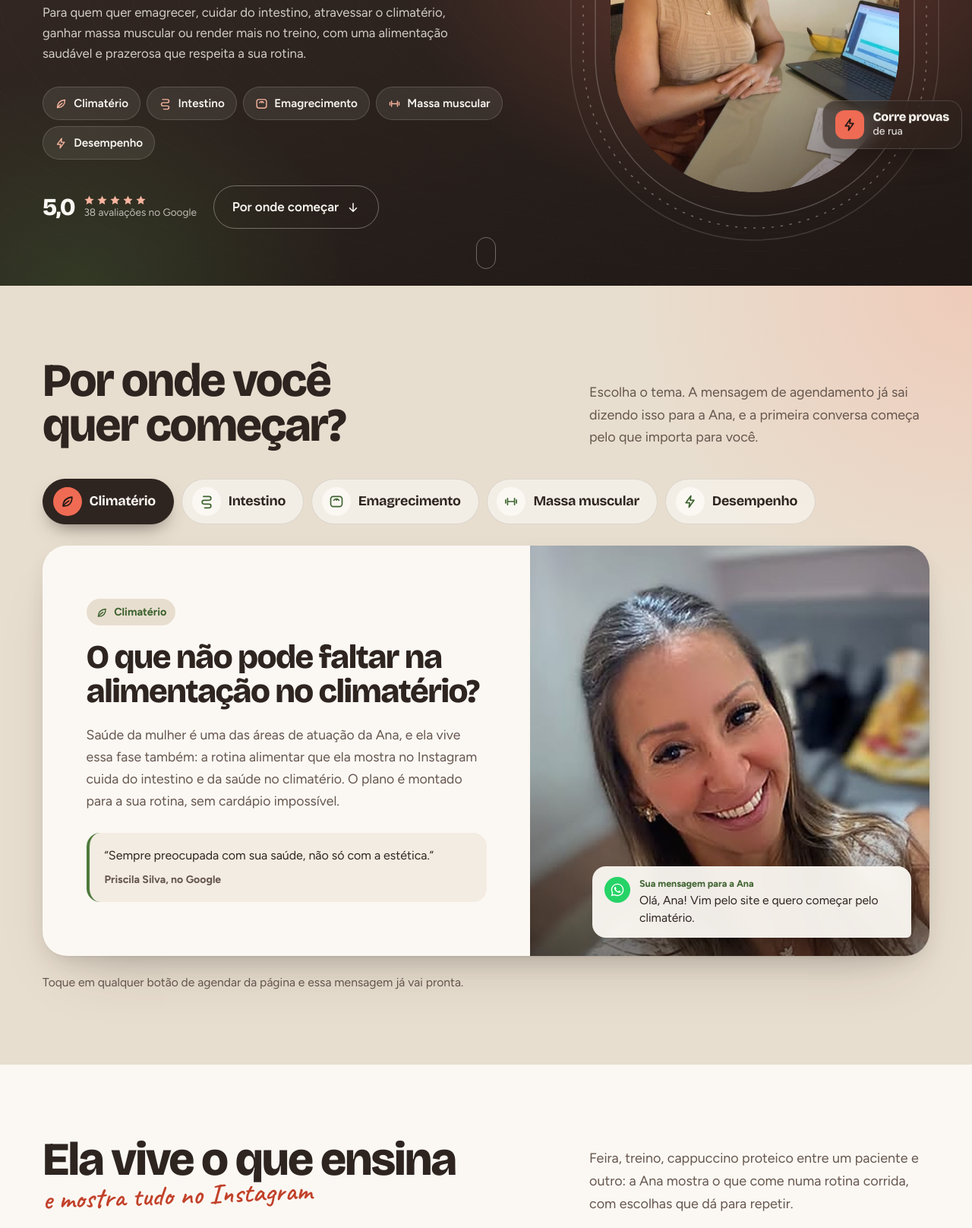
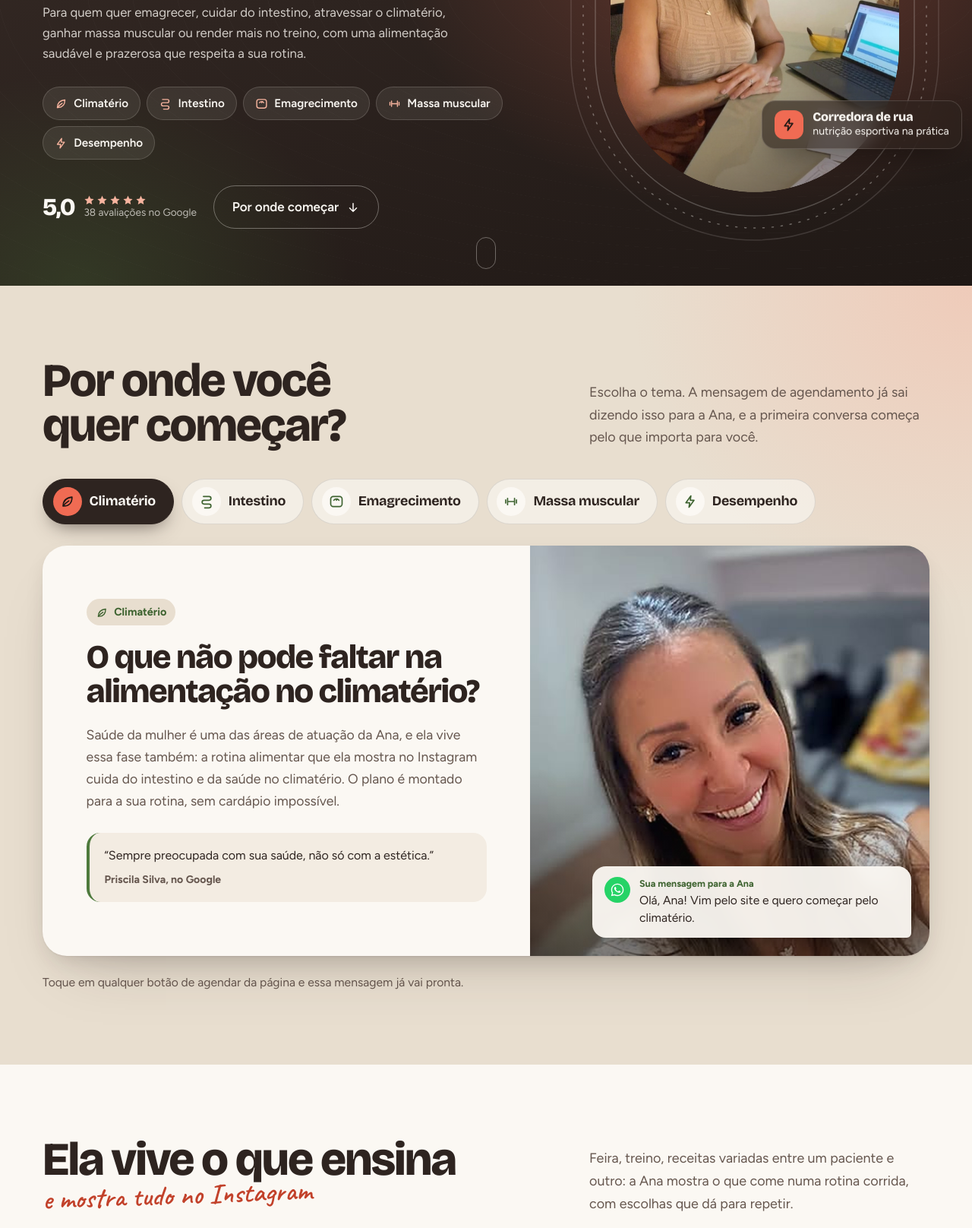
Before and after one commit to Theo-Teix/ana-lazuroz, a plain HTML site: page index.html in a window 1280 px wide. Shown: the part 424-2040 px from the top of the page at 76% size. Drawn offline with nearby package versions, Linux system fonts and the light colour scheme.

Commit message:
Add files via upload

```diff
--- a/index.html
+++ b/index.html
@@ -514,7 +514,7 @@ main>section{position:relative}
         </svg>
         <div class="moldura"><img src="img/ana-hero.jpg?v=1" alt="Ana Lazuroz sorrindo à mesa do consultório" width="1100" height="1816" fetchpriority="high"></div>
         <div class="flutua f1"><span class="bola"><svg aria-hidden="true"><use href="#i-regua"/></svg></span><span><strong>Antropometrista</strong>ISAK nível 1</span></div>
-        <div class="flutua f2"><span class="bola"><svg aria-hidden="true"><use href="#i-raio"/></svg></span><span><strong>Corre provas</strong>de rua</span></div>
+        <div class="flutua f2"><span class="bola"><svg aria-hidden="true"><use href="#i-raio"/></svg></span><span><strong>Corredora de rua</strong>nutrição esportiva na prática</span></div>
         <span class="anotacao" aria-hidden="true">vive o que ensina<svg viewBox="0 0 40 40"><path d="M6 4c4 14 12 22 26 28m0 0-9 1m9-1-4-8" fill="none" stroke="currentColor" stroke-width="2.2" stroke-linecap="round" stroke-linejoin="round"/></svg></span>
       </div>
     </div>
@@ -575,7 +575,7 @@ main>section{position:relative}
           <div class="tx">
             <span class="tema"><svg class="ico" aria-hidden="true"><use href="#i-raio"/></svg>Desempenho</span>
             <h3 class="gancho">Render mais no treino e na prova.</h3>
-            <p class="corpo">Nutrição esportiva para quem corre, treina ou compete. A Ana também corre provas de rua, e o plano leva em conta o treino, a prova e o resto do dia.</p>
+            <p class="corpo">Nutrição esportiva para quem corre, treina ou compete. A Ana também é corredora de rua, e o plano leva em conta o treino, a prova e o resto do dia.</p>
             <blockquote class="voz">“Faz a gente se sentir motivada e segura durante todo o processo.”<cite>Amora Artes, no Google</cite></blockquote>
           </div>
           <figure><img src="img/ana-prova.jpg?v=1" alt="Ana cruzando uma prova de rua com os braços erguidos" width="962" height="1280" loading="lazy" style="object-position:50% 0%"></figure>
@@ -593,7 +593,7 @@ main>section{position:relative}
     <div class="wrap">
       <div class="cabeca rev">
         <h2 class="titulo" id="rotina-titulo">Ela vive o que ensina<span class="mao">e mostra tudo no Instagram</span></h2>
-        <p class="lead">Feira, treino, cappuccino proteico entre um paciente e outro: a Ana mostra o que come numa rotina corrida, com escolhas que dá para repetir.</p>
+        <p class="lead">Feira, treino, receitas variadas entre um paciente e outro: a Ana mostra o que come numa rotina corrida, com escolhas que dá para repetir.</p>
       </div>
       <div class="bento">
         <figure class="b-corrida rev"><img src="img/ana-corrida.jpg?v=1" alt="Ana correndo uma prova de rua de top coral" width="960" height="1280" loading="lazy"><span class="etq">Treino</span></figure>
```
